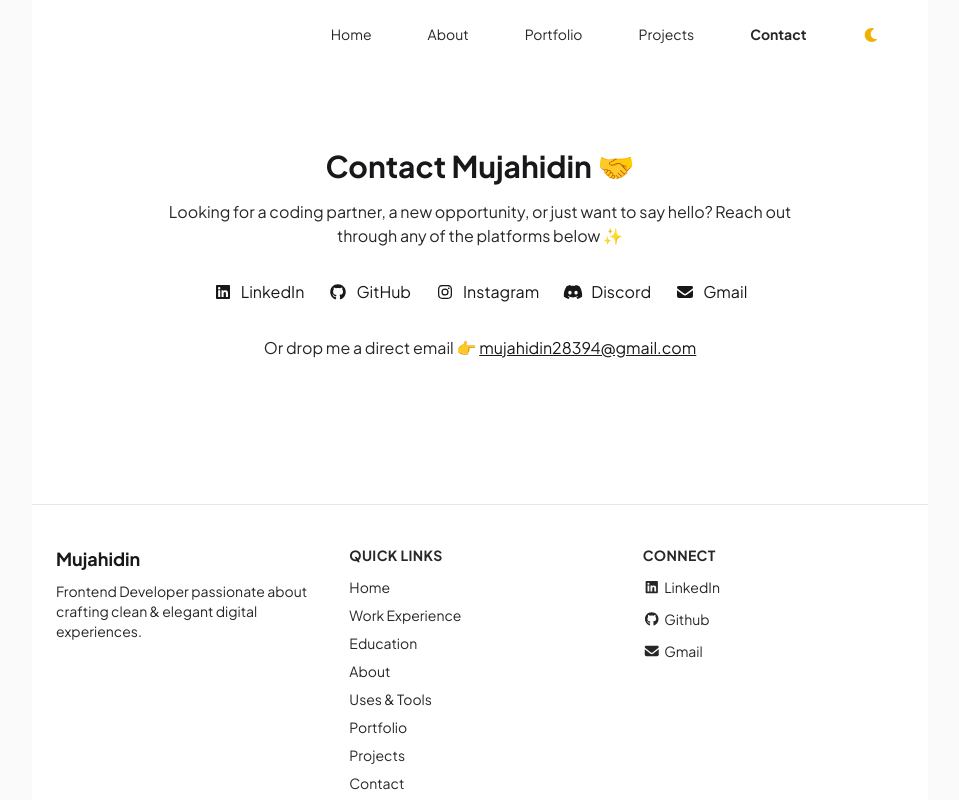
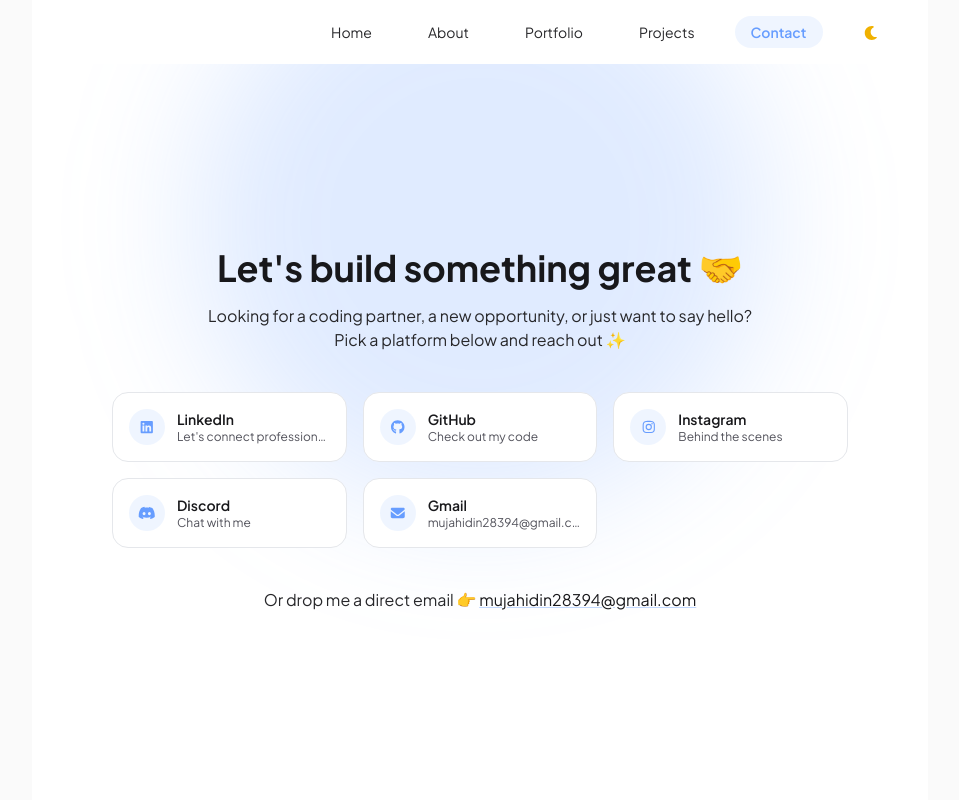
Before and after one commit to mujahidinnn/vue-portfolio, a Vue app: page /contact in a window 1280 px wide. Shown: the top 800 px of the page, without its empty margins (160-1119 px from the left). Built offline with nearby package versions, Linux system fonts and the light colour scheme.

Commit message:
update ui

```diff
--- a/src/App.vue
+++ b/src/App.vue
@@ -5,7 +5,10 @@
   >
     <Navbar />
 
-    <main class="flex-1 px-8">
+    <main class="relative isolate overflow-hidden flex-1 px-8">
+      <div
+        class="pointer-events-none absolute -z-10 -top-32 left-1/2 -translate-x-1/2 w-72 h-72 sm:w-[36rem] sm:h-[36rem] rounded-full bg-accent/20 dark:bg-accent-dark/15 blur-3xl"
+      ></div>
       <RouterView />
     </main>
 
--- a/src/components/Footer.vue
+++ b/src/components/Footer.vue
@@ -1,14 +1,18 @@
 <template>
   <footer
-    class="mt-16 border-t border-gray-200 dark:border-gray-700 bg-background dark:bg-background-dark text-secondary dark:text-secondary-dark"
+    class="relative mt-24 border-t border-gray-200 dark:border-gray-700 bg-background dark:bg-background-dark text-secondary dark:text-secondary-dark overflow-hidden"
   >
-    <div class="max-w-5xl mx-auto px-6 py-10 grid grid-cols-3 gap-8">
+    <div
+      class="pointer-events-none absolute inset-x-0 top-0 h-px bg-gradient-to-r from-transparent via-accent/60 dark:via-accent-dark/60 to-transparent"
+    ></div>
+
+    <div class="max-w-5xl mx-auto px-6 py-10 grid grid-cols-2 sm:grid-cols-3 gap-8">
       <!-- Brand / About -->
-      <div class="hidden sm:block">
+      <div class="col-span-2 sm:col-span-1">
         <h2 class="text-lg font-bold text-primary dark:text-primary-dark">
           Mujahidin
         </h2>
-        <p class="text-sm mt-2">
+        <p class="text-sm mt-2 max-w-xs">
           Frontend Developer passionate about crafting clean & elegant digital
           experiences.
         </p>
@@ -20,12 +24,12 @@
           Quick Links
         </h3>
 
-        <ul class="space-y-2 text-xs sm:text-sm">
+        <ul class="grid grid-cols-1 gap-x-4 gap-y-2 text-xs sm:text-sm">
           <li>
             <a
               href="#home"
               @click.prevent="scrollToSection('/#home')"
-              class="hover:text-accent dark:hover:text-accent-dark"
+              class="inline-block hover:text-accent dark:hover:text-accent-dark hover:translate-x-0.5 transition-transform"
               >Home</a
             >
           </li>
@@ -33,7 +37,7 @@
             <a
               href="#work-experience"
               @click.prevent="scrollToSection('/#work-experience')"
-              class="hover:text-accent dark:hover:text-accent-dark whitespace-nowrap"
+              class="inline-block hover:text-accent dark:hover:text-accent-dark hover:translate-x-0.5 transition-transform whitespace-nowrap"
               aria-label="Go to Work Experience"
               >Work Experience</a
             >
@@ -42,7 +46,7 @@
             <a
               href="#education"
               @click.prevent="scrollToSection('/#education')"
-              class="hover:text-accent dark:hover:text-accent-dark"
+              class="inline-block hover:text-accent dark:hover:text-accent-dark hover:translate-x-0.5 transition-transform"
               aria-label="Go to Education"
               >Education</a
             >
@@ -51,7 +55,7 @@
             <a
               href="#about"
               @click.prevent="scrollToSection('/about#about')"
-              class="hover:text-accent dark:hover:text-accent-dark"
+              class="inline-block hover:text-accent dark:hover:text-accent-dark hover:translate-x-0.5 transition-transform"
               aria-label="Go to About"
               >About</a
             >
@@ -60,7 +64,7 @@
             <a
               href="#uses"
               @click.prevent="scrollToSection('/about#uses')"
-              class="hover:text-accent dark:hover:text-accent-dark"
+              class="inline-block hover:text-accent dark:hover:text-accent-dark hover:translate-x-0.5 transition-transform"
               aria-label="Go to Uses and Tools"
               >Uses & Tools</a
             >
@@ -69,7 +73,7 @@
             <a
               href="#portfolios"
               @click.prevent="scrollToSection('/portfolios#portfolios')"
-              class="hover:text-accent dark:hover:text-accent-dark"
+              class="inline-block hover:text-accent dark:hover:text-accent-dark hover:translate-x-0.5 transition-transform"
               aria-label="Go to Portfolio"
               >Portfolio</a
             >
@@ -78,7 +82,7 @@
             <a
               href="#projects"
               @click.prevent="scrollToSection('/projects#projects')"
-              class="hover:text-accent dark:hover:text-accent-dark"
+              class="inline-block hover:text-accent dark:hover:text-accent-dark hover:translate-x-0.5 transition-transform"
               aria-label="Go to Projects"
               >Projects</a
             >
@@ -87,7 +91,7 @@
             <a
               href="#contact"
               @click.prevent="scrollToSection('/contact#contact')"
-              class="hover:text-accent dark:hover:text-accent-dark"
+              class="inline-block hover:text-accent dark:hover:text-accent-dark hover:translate-x-0.5 transition-transform"
               aria-label="Go to Contact"
               >Contact</a
             >
@@ -100,34 +104,25 @@
         <h3 class="text-xs sm:text-sm font-bold uppercase tracking-wide mb-3">
           Connect
         </h3>
-        <div class="text-xs sm:text-sm flex flex-col gap-3">
+        <div class="grid gap-2 text-xs sm:text-sm justify-items-stretch">
           <a
-            href="https://www.linkedin.com/in/mujahidin18"
-            target="_blank"
-            rel="noreferrer noopener"
-            class="flex gap-1 items-center hover:text-accent dark:hover:text-accent-dark"
-            aria-label="Visit my LinkedIn profile"
+            v-for="social in socials"
+            :key="social.label"
+            :href="social.href"
+            :target="social.external ? '_blank' : undefined"
+            :rel="social.external ? 'noreferrer noopener' : undefined"
+            class="group flex gap-2 items-center px-2.5 py-1.5 -mx-2.5 rounded-full hover:bg-accent/10 dark:hover:bg-accent-dark/15 transition-colors"
+            :aria-label="social.aria"
           >
-            <FontAwesomeIcon :icon="['fab', 'linkedin']" />
-            <p>LinkedIn</p>
-          </a>
-          <a
-            href="https://github.com/mujahidinnn"
-            target="_blank"
-            rel="noreferrer noopener"
-            class="flex gap-1 items-center hover:text-accent dark:hover:text-accent-dark"
-            aria-label="Visit my GitHub profile"
-          >
-            <FontAwesomeIcon :icon="['fab', 'github']" />
-            <p>Github</p>
-          </a>
-          <a
-            href="mailto:mujahidin28394@gmail.com"
-            class="flex gap-1 items-center hover:text-accent dark:hover:text-accent-dark"
-            aria-label="Send me an email"
-          >
-            <FontAwesomeIcon :icon="['fas', 'envelope']" />
-            <p>Gmail</p>
+            <span
+              class="w-6 h-6 flex items-center justify-center rounded-full bg-accent/10 text-accent dark:bg-accent-dark/15 dark:text-accent-dark group-hover:bg-accent group-hover:text-white dark:group-hover:bg-accent-dark transition-colors"
+            >
+              <FontAwesomeIcon :icon="social.icon" class="text-[10px]" />
+            </span>
+            <span
+              class="group-hover:text-accent dark:group-hover:text-accent-dark transition-colors"
+              >{{ social.label }}</span
+            >
           </a>
         </div>
       </div>
@@ -148,6 +143,44 @@ import { useRouter, useRoute } from "vue-router";
 
 const router = useRouter();
 const route = useRoute();
+
+const socials = [
+  {
+    label: "LinkedIn",
+    href: "https://www.linkedin.com/in/mujahidin18",
+    icon: ["fab", "linkedin"],
+    external: true,
+    aria: "Visit my LinkedIn profile",
+  },
+  {
+    label: "Github",
+    href: "https://github.com/mujahidinnn",
+    icon: ["fab", "github"],
+    external: true,
+    aria: "Visit my GitHub profile",
+  },
+  {
+    label: "Instagram",
+    href: "https://www.instagram.com/mujahidin1802",
+    icon: ["fab", "instagram"],
+    external: true,
+    aria: "Visit my Instagram profile",
+  },
+  {
+    label: "Discord",
+    href: "https://discord.com/users/1077911957719502938",
+    icon: ["fab", "discord"],
+    external: true,
+    aria: "Visit my Discord profile",
+  },
+  {
+    label: "Gmail",
+    href: "mailto:mujahidin28394@gmail.com",
+    icon: ["fas", "envelope"],
+    external: false,
+    aria: "Send me an email",
+  },
+];
 
 function smoothScrollTo(id) {
   const el = document.getElementById(id);
--- a/src/components/NavLinks.vue
+++ b/src/components/NavLinks.vue
@@ -5,13 +5,19 @@
         :href="link.to"
         @click="navigate"
         :aria-label="'Go to ' + link.label"
-        class="block w-full px-4 py-2 hover:bg-gray-100 dark:hover:bg-neutral-800 rounded transition"
+        class="block w-full px-4 py-1.5 rounded-full transition-all duration-200"
+        :class="
+          isActive
+            ? 'bg-accent/10 dark:bg-accent-dark/15'
+            : 'hover:bg-gray-100 dark:hover:bg-neutral-800'
+        "
       >
         <span
           :class="[
-            'text-secondary dark:text-secondary-dark transition-colors duration-200',
-            'hover:text-primary dark:hover:text-primary-dark',
-            isActive && 'font-bold text-primary dark:text-primary-dark',
+            'transition-colors duration-200',
+            isActive
+              ? 'font-semibold text-accent dark:text-accent-dark'
+              : 'text-secondary dark:text-secondary-dark hover:text-primary dark:hover:text-primary-dark',
           ]"
         >
           {{ link.label }}
@@ -21,7 +27,7 @@
   </li>
 
   <li
-    class="list-none mt-2 md:mt-0 px-4 py-2 hover:bg-gray-100 dark:hover:bg-neutral-800 rounded transition cursor-pointer"
+    class="list-none mt-2 md:mt-0 px-4 py-1.5 hover:bg-gray-100 dark:hover:bg-neutral-800 rounded-full transition cursor-pointer"
     @click="$emit('toggle-theme')"
     role="button"
     aria-label="Toggle dark mode"
--- a/src/components/Navbar.vue
+++ b/src/components/Navbar.vue
@@ -1,7 +1,11 @@
 <template>
   <nav
-    class="sticky top-0 z-50 w-full mx-auto px-8 py-4 flex justify-between items-center bg-background dark:bg-background-dark sm:bg-white sm:dark:bg-background-dark"
-    :class="{ 'shadow-bottom': scrollYVal > 0 }"
+    class="sticky top-0 z-50 w-full mx-auto px-8 py-4 flex justify-between items-center transition-all duration-300"
+    :class="
+      scrollYVal > 0
+        ? 'shadow-bottom bg-background/80 dark:bg-background-dark/80 backdrop-blur-md'
+        : 'bg-transparent'
+    "
   >
     <!-- Left -->
     <div class="flex items-start w-8 h-8">
--- a/src/main.ts
+++ b/src/main.ts
@@ -24,6 +24,7 @@ import {
   faMoon,
   faSun,
   faXmark,
+  faArrowRight,
 } from "@fortawesome/free-solid-svg-icons";
 import {
   faDiscord,
@@ -52,6 +53,7 @@ library.add(
   faMoon,
   faSun,
   faXmark,
+  faArrowRight,
   faDiscord,
   faGithub,
   faInstagram,
--- a/src/pages/Contact.vue
+++ b/src/pages/Contact.vue
@@ -1,105 +1,49 @@
 <template>
-  <section id="contact" class="py-20 max-w-2xl mx-auto text-center px-4">
+  <section
+    id="contact"
+    class="min-h-[calc(100vh_-_68px)] flex flex-col justify-center py-16 max-w-3xl mx-auto text-center px-4"
+  >
     <!-- Title -->
     <h1
-      class="text-xl sm:text-3xl font-bold text-primary dark:text-primary-dark mb-4"
+      class="text-2xl sm:text-4xl font-bold text-primary dark:text-primary-dark mb-4"
     >
-      Contact Mujahidin 🤝
+      Let's build something great 🤝
     </h1>
 
     <!-- Subtitle -->
     <p
-      class="text-secondary dark:text-secondary-dark mb-8 text-sm sm:text-base"
+      class="text-secondary dark:text-secondary-dark mb-10 text-sm sm:text-base max-w-xl mx-auto"
     >
       Looking for a coding partner, a new opportunity, or just want to say
-      hello? Reach out through any of the platforms below ✨
+      hello? Pick a platform below and reach out ✨
     </p>
 
-    <!-- Social Links -->
-    <div
-      class="flex justify-center gap-4 sm:gap-6 flex-wrap text-primary dark:text-primary-dark mb-8"
-    >
+    <!-- Channels -->
+    <div class="grid grid-cols-1 sm:grid-cols-3 gap-3 sm:gap-4 text-left mb-10">
       <a
-        href="https://www.linkedin.com/in/mujahidin18"
-        target="_blank"
-        rel="noreferrer noopener"
-        class="group flex items-center gap-2 text-sm sm:text-base transition"
-        aria-label="Visit my LinkedIn profile"
+        v-for="channel in channels"
+        :key="channel.label"
+        :href="channel.href"
+        :target="channel.external ? '_blank' : undefined"
+        :rel="channel.external ? 'noreferrer noopener' : undefined"
+        :aria-label="channel.label"
+        class="group flex items-center gap-3 p-4 rounded-2xl border border-gray-200 dark:border-gray-800 bg-white dark:bg-background-dark hover:border-accent/40 dark:hover:border-accent-dark/40 hover:shadow-lg hover:shadow-accent/10 dark:hover:shadow-accent-dark/10 hover:-translate-y-0.5 transition-all duration-300"
       >
-        <FontAwesomeIcon
-          :icon="['fab', 'linkedin']"
-          class="group-hover:text-accent dark:group-hover:text-accent-dark transition-colors"
-        />
         <span
-          class="group-hover:text-accent dark:group-hover:text-accent-dark transition-colors"
-          >LinkedIn</span
+          class="w-9 h-9 flex-shrink-0 flex items-center justify-center rounded-full bg-accent/10 text-accent dark:bg-accent-dark/15 dark:text-accent-dark group-hover:bg-accent group-hover:text-white dark:group-hover:bg-accent-dark transition-colors"
         >
-      </a>
-
-      <a
-        href="https://github.com/mujahidinnn"
-        target="_blank"
-        rel="noreferrer noopener"
-        class="group flex items-center gap-2 text-sm sm:text-base transition"
-        aria-label="Visit my GitHub profile"
-      >
-        <FontAwesomeIcon
-          :icon="['fab', 'github']"
-          class="group-hover:text-accent dark:group-hover:text-accent-dark transition-colors"
-        />
-        <span
-          class="group-hover:text-accent dark:group-hover:text-accent-dark transition-colors"
-          >GitHub</span
-        >
-      </a>
-
-      <a
-        href="https://www.instagram.com/mujahidin1802"
-        target="_blank"
-        rel="noreferrer noopener"
-        class="group flex items-center gap-2 text-sm sm:text-base transition"
-        aria-label="Visit my Instagram profile"
-      >
-        <FontAwesomeIcon
-          :icon="['fab', 'instagram']"
-          class="group-hover:text-accent dark:group-hover:text-accent-dark transition-colors"
-        />
-        <span
-          class="group-hover:text-accent dark:group-hover:text-accent-dark transition-colors"
-          >Instagram</span
-        >
-      </a>
-
-      <a
-        href="https://discord.com/users/1077911957719502938"
-        target="_blank"
-        rel="noreferrer noopener"
-        class="group flex items-center gap-2 text-sm sm:text-base transition"
-        aria-label="Visit my Discord profile"
-      >
-        <FontAwesomeIcon
-          :icon="['fab', 'discord']"
-          class="group-hover:text-accent dark:group-hover:text-accent-dark transition-colors"
-        />
-        <span
-          class="group-hover:text-accent dark:group-hover:text-accent-dark transition-colors"
-          >Discord</span
-        >
-      </a>
-
-      <a
-        href="mailto:mujahidin28394@gmail.com"
-        class="group flex items-center gap-2 text-sm sm:text-base transition"
-        aria-label="Send me an email"
-      >
-        <FontAwesomeIcon
-          :icon="['fas', 'envelope']"
-          class="group-hover:text-accent dark:group-hover:text-accent-dark transition-colors"
-        />
-        <span
-          class="group-hover:text-accent dark:group-hover:text-accent-dark transition-colors"
-          >Gmail</span
-        >
+          <FontAwesomeIcon :icon="channel.icon" class="text-sm" />
+        </span>
+        <span class="flex-1 min-w-0">
+          <span
+            class="block text-sm font-semibold text-primary dark:text-primary-dark"
+            >{{ channel.label }}</span
+          >
+          <span
+            class="block text-xs text-secondary-2 dark:text-secondary-dark-2 truncate"
+            >{{ channel.sub }}</span
+          >
+        </span>
       </a>
     </div>
 
@@ -108,7 +52,7 @@
       Or drop me a direct email 👉
       <a
         href="mailto:mujahidin28394@gmail.com"
-        class="text-primary dark:text-primary-dark underline hover:text-accent dark:hover:text-accent-dark transition-colors"
+        class="text-primary dark:text-primary-dark underline decoration-accent/40 hover:text-accent dark:hover:text-accent-dark transition-colors"
         aria-label="Send me an email"
       >
         mujahidin28394@gmail.com
@@ -116,3 +60,43 @@
     </p>
   </section>
 </template>
+
+<script setup>
+const channels = [
+  {
+    label: "LinkedIn",
+    sub: "Let's connect professionally",
+    href: "https://www.linkedin.com/in/mujahidin18",
+    icon: ["fab", "linkedin"],
+    external: true,
+  },
+  {
+    label: "GitHub",
+    sub: "Check out my code",
+    href: "https://github.com/mujahidinnn",
+    icon: ["fab", "github"],
+    external: true,
+  },
+  {
+    label: "Instagram",
+    sub: "Behind the scenes",
+    href: "https://www.instagram.com/mujahidin1802",
+    icon: ["fab", "instagram"],
+    external: true,
+  },
+  {
+    label: "Discord",
+    sub: "Chat with me",
+    href: "https://discord.com/users/1077911957719502938",
+    icon: ["fab", "discord"],
+    external: true,
+  },
+  {
+    label: "Gmail",
+    sub: "mujahidin28394@gmail.com",
+    href: "mailto:mujahidin28394@gmail.com",
+    icon: ["fas", "envelope"],
+    external: false,
+  },
+];
+</script>
```
Also changed, not shown: src/components/Card.vue (+30 -5 lines), src/pages/Home.vue (+21 -14 lines), src/pages/Portfolios.vue (+8 -5 lines), src/pages/Projects.vue (+9 -5 lines).
